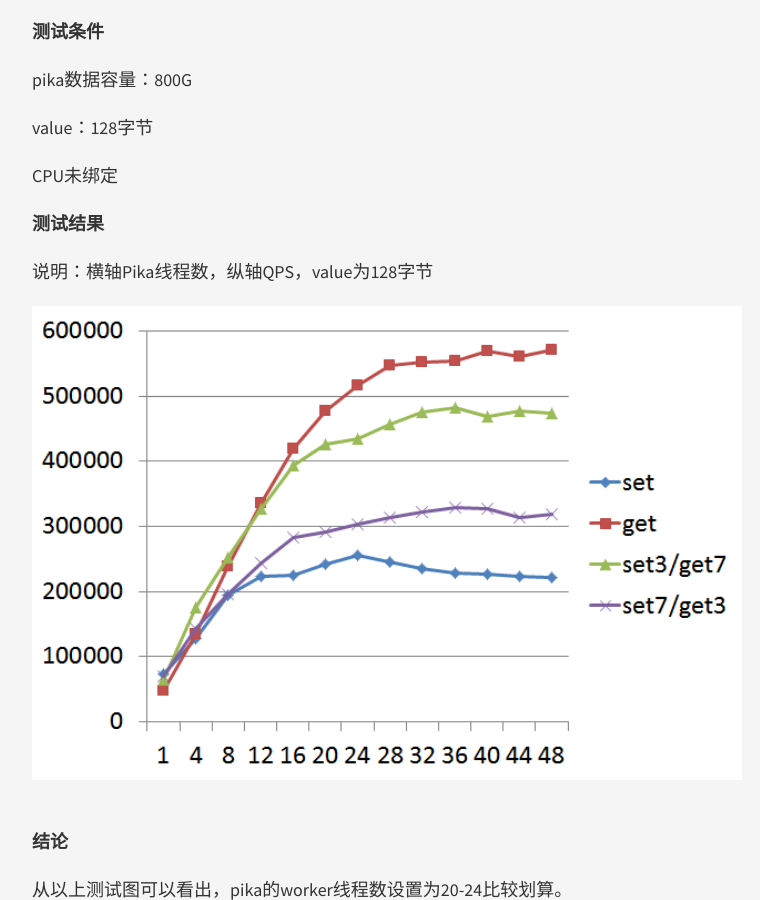
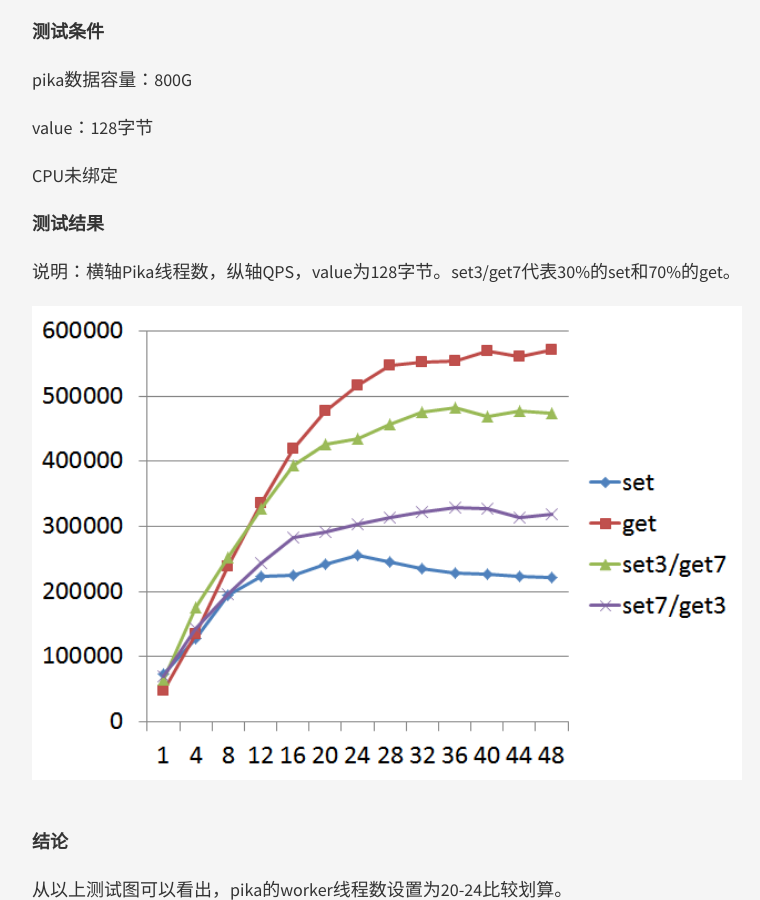
Before and after one commit to deep011/deep011.github.io, a Jekyll site: the page built from _posts/2017-08-08-pika_benchmark.md, in a window 1280 px wide and 900 px high, scrolled down 1030 px. Shown: the whole window, without its empty margins (253-1013 px from the left). Built offline with Jekyll 4.4.1, drawn with Linux system fonts in a browser that asks for light colours; nearby versions of some CDN libraries; comment, search, counter and statistics services are not loaded.

Commit message:
update pika_benchmark blog

```diff
--- a/_posts/2017-08-08-pika_benchmark.md
+++ b/_posts/2017-08-08-pika_benchmark.md
@@ -47,7 +47,7 @@ CPU未绑定
 
 #### 测试结果
 
-说明：横轴Pika线程数，纵轴QPS，value为128字节
+说明：横轴Pika线程数，纵轴QPS，value为128字节。set3/get7代表30%的set和70%的get。
 
 <img src="/public/images/pika_benchmark/pika_threads_test.png" width="1000px" />
 
```
